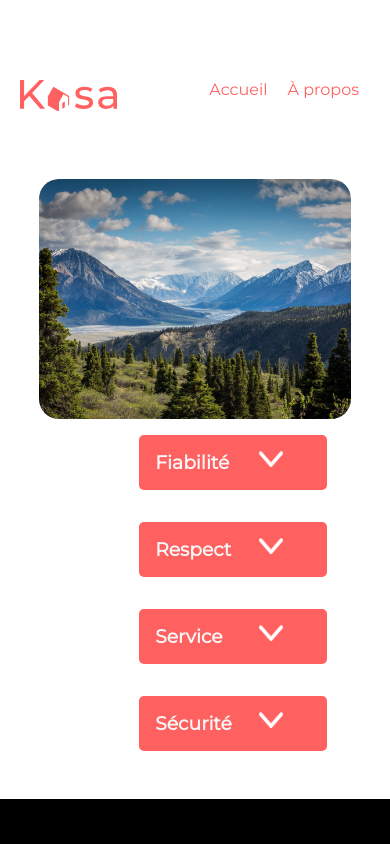
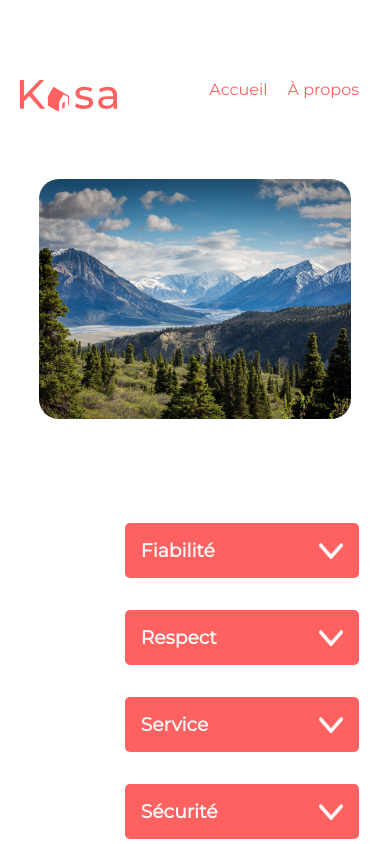
Before and after one commit to binraw/Kasa, a React (Create React App) app: page /about in a window 390 px wide. Shown: the top 844 px of the page. Built offline with nearby package versions, Linux system fonts and the light colour scheme; a web font is replaced by a local one.

Commit message:
fix dropbox

```diff
--- a/src/components/DropdownButton.js
+++ b/src/components/DropdownButton.js
@@ -15,9 +15,13 @@ function DropdownButton({ data }) {
 		<>
 			<div className="container-carrousel-main">
 				{data.map((item, index) => (
-					<div key={item.id} onClick={() => handleContainerClick(index)}>
+					<div
+						className="drop-structure"
+						key={item.id}
+						onClick={() => handleContainerClick(index)}
+					>
 						<ul className="description-about">
-							<li>
+							<li className="elem-drop">
 								<h3>{item.title}</h3>
 								<img
 									className={
--- a/src/pages/About/About.js
+++ b/src/pages/About/About.js
@@ -42,8 +42,8 @@ function About() {
 				<div className="structure-about">
 					<DropdownButton data={carrouselData1} />
 				</div>
-				<Footer />
 			</div>
+			<Footer />
 		</>
 	);
 }
--- a/src/pages/Product/CardDetail.js
+++ b/src/pages/Product/CardDetail.js
@@ -17,7 +17,7 @@ function CardDetail() {
 	const card = cardsData.find((card) => card.id === id);
 
 	if (!card) {
-		return <Route path="*" element={<NotFound />} />;
+		return <Route path="*" element={<NotFound />} />; // change la route
 	}
 	const maxRating = 5;
 	const rating = Math.round(card.rating);
--- a/src/scss/style.scss
+++ b/src/scss/style.scss
@@ -8,6 +8,7 @@ body {
 	margin: 0;
 	padding: 0;
 	font-family: Montserrat;
+	min-height: 100vh;
 }
 
 code {
@@ -81,6 +82,7 @@ img {
 	justify-content: center;
 	margin-left: auto;
 	margin-right: auto;
+	min-height: 100vh;
 }
 
 .container-img {
@@ -200,11 +202,15 @@ img {
 	display: flex;
 	flex-direction: column;
 	align-items: center;
+	@media (max-width: 768px) {
+		align-items: initial;
+	}
 }
 .structure-card-detail {
 	display: grid;
 	grid-template-columns: repeat(2, 1fr);
 	margin: auto 5rem auto 5rem;
+	width: 100%;
 	@media (max-width: 768px) {
 		grid-template-columns: repeat(1, 1fr);
 		margin: auto;
@@ -213,31 +219,53 @@ img {
 .structure-about {
 	display: grid;
 	grid-template-columns: repeat(1, 1fr);
+	width: 60%;
 	@media (max-width: 768px) {
 		grid-template-columns: repeat(1, 1fr);
+	}
+}
+.drop-structure {
+	width: 100%;
+
+	margin: 2rem;
+	@media (max-width: 768px) {
+		display: flex;
+		justify-content: center;
+		width: auto;
+		margin: 0;
+	}
+}
+
+.elem-drop {
+	display: flex;
+	justify-content: space-between;
+	align-items: center;
+	border-radius: 5px;
+	background-color: $color-primary;
+	@media (max-width: 650px) {
+		min-width: 60vw;
 	}
 }
 
 .description-about {
 	list-style: none;
-	max-width: 45vw;
-	min-width: 45vw;
+	width: 100%;
 
 	padding: 0;
 	position: relative;
 	@media (max-width: 768px) {
-		width: 90vw;
+		width: 60%;
 	}
 }
 
 .description-about h3 {
-	background-color: $color-primary;
 	padding: 1rem;
-	border-radius: 5px;
+
 	color: $color-text;
 	margin: auto 1rem auto 2rem;
 	@media (max-width: 768px) {
 		width: 40vw;
+		margin: 0;
 	}
 }
 
@@ -246,13 +274,11 @@ img {
 	background-color: $color-primary;
 	width: 1.5rem;
 	height: 1rem;
-	position: absolute;
-	top: 1rem;
-	right: 10%;
+	margin-right: 1rem;
+
 	transition-duration: 0.5s;
 	transform: rotate(0deg);
 	@media (max-width: 768px) {
-		right: 0%;
 	}
 }
 
@@ -261,28 +287,27 @@ img {
 	background-color: $color-primary;
 	width: 1.5rem;
 	height: 1rem;
-	position: absolute;
-	top: 1rem;
-	right: 10%;
+	margin-right: 1rem;
 	transition-duration: 0.5s;
 	transform: rotate(-180deg);
 	@media (max-width: 768px) {
-		right: 0%;
 	}
 }
 
 .description {
-	background-color: $color-background;
-	padding: 1rem;
-	margin: auto 1.5rem auto 2rem;
+	width: 100%;
 	@media (max-width: 768px) {
-		width: 40vw;
 	}
 }
 .item-description {
 	display: flex;
 	flex-direction: column;
 	color: $color-primary;
+	background-color: $color-text;
+	padding: 1rem 0rem;
+	margin: auto;
+	margin-right: 0.5rem;
+	border-radius: 5px;
 }
 
 .not-found-container h1 {
@@ -441,6 +466,7 @@ img {
 
 	@media (max-width: 768px) {
 		display: flex;
+		flex-wrap: wrap;
 		margin-right: 3rem;
 	}
 }
--- a/src/style/style.css
+++ b/src/style/style.css
@@ -10,6 +10,7 @@ body {
   margin: 0;
   padding: 0;
   font-family: Montserrat;
+  min-height: 100vh;
 }
 
 code {
@@ -89,6 +90,7 @@ img {
   justify-content: center;
   margin-left: auto;
   margin-right: auto;
+  min-height: 100vh;
 }
 
 .container-img {
@@ -225,11 +227,17 @@ img {
   flex-direction: column;
   align-items: center;
 }
+@media (max-width: 768px) {
+  .container-carrousel-main {
+    align-items: initial;
+  }
+}
 
 .structure-card-detail {
   display: grid;
   grid-template-columns: repeat(2, 1fr);
   margin: auto 5rem auto 5rem;
+  width: 100%;
 }
 @media (max-width: 768px) {
   .structure-card-detail {
@@ -241,6 +249,7 @@ img {
 .structure-about {
   display: grid;
   grid-template-columns: repeat(1, 1fr);
+  width: 60%;
 }
 @media (max-width: 768px) {
   .structure-about {
@@ -248,29 +257,53 @@ img {
   }
 }
 
+.drop-structure {
+  width: 100%;
+  margin: 2rem;
+}
+@media (max-width: 768px) {
+  .drop-structure {
+    display: flex;
+    justify-content: center;
+    width: auto;
+    margin: 0;
+  }
+}
+
+.elem-drop {
+  display: flex;
+  justify-content: space-between;
+  align-items: center;
+  border-radius: 5px;
+  background-color: #ff6060;
+}
+@media (max-width: 650px) {
+  .elem-drop {
+    min-width: 60vw;
+  }
+}
+
 .description-about {
   list-style: none;
-  max-width: 45vw;
-  min-width: 45vw;
+  width: 100%;
   padding: 0;
   position: relative;
 }
 @media (max-width: 768px) {
   .description-about {
-    width: 90vw;
+    width: 60%;
   }
 }
 
 .description-about h3 {
-  background-color: #ff6060;
   padding: 1rem;
-  border-radius: 5px;
   color: #f6f6f6;
   margin: auto 1rem auto 2rem;
 }
 @media (max-width: 768px) {
   .description-about h3 {
     width: 40vw;
+    margin: 0;
   }
 }
 
@@ -281,18 +314,10 @@ img {
   background-color: #ff6060;
   width: 1.5rem;
   height: 1rem;
-  position: absolute;
-  top: 1rem;
-  right: 10%;
+  margin-right: 1rem;
   transition-duration: 0.5s;
   transform: rotate(0deg);
 }
-@media (max-width: 768px) {
-  .icon-arrow {
-    right: 0%;
-  }
-}
-
 .icon-arrow-transform {
   display: flex;
   justify-content: center;
@@ -300,33 +325,22 @@ img {
   background-color: #ff6060;
   width: 1.5rem;
   height: 1rem;
-  position: absolute;
-  top: 1rem;
-  right: 10%;
+  margin-right: 1rem;
   transition-duration: 0.5s;
   transform: rotate(-180deg);
 }
-@media (max-width: 768px) {
-  .icon-arrow-transform {
-    right: 0%;
-  }
+.description {
+  width: 100%;
 }
-
-.description {
-  background-color: #f6f6f6;
-  padding: 1rem;
-  margin: auto 1.5rem auto 2rem;
-}
-@media (max-width: 768px) {
-  .description {
-    width: 40vw;
-  }
-}
-
 .item-description {
   display: flex;
   flex-direction: column;
   color: #ff6060;
+  background-color: #f6f6f6;
+  padding: 1rem 0rem;
+  margin: auto;
+  margin-right: 0.5rem;
+  border-radius: 5px;
 }
 
 .not-found-container h1 {
@@ -528,6 +542,7 @@ img {
 @media (max-width: 768px) {
   .container-tags {
     display: flex;
+    flex-wrap: wrap;
     margin-right: 3rem;
   }
 }
```
Also changed, not shown: 1 other file (tests, documents, lock files or other folders).
